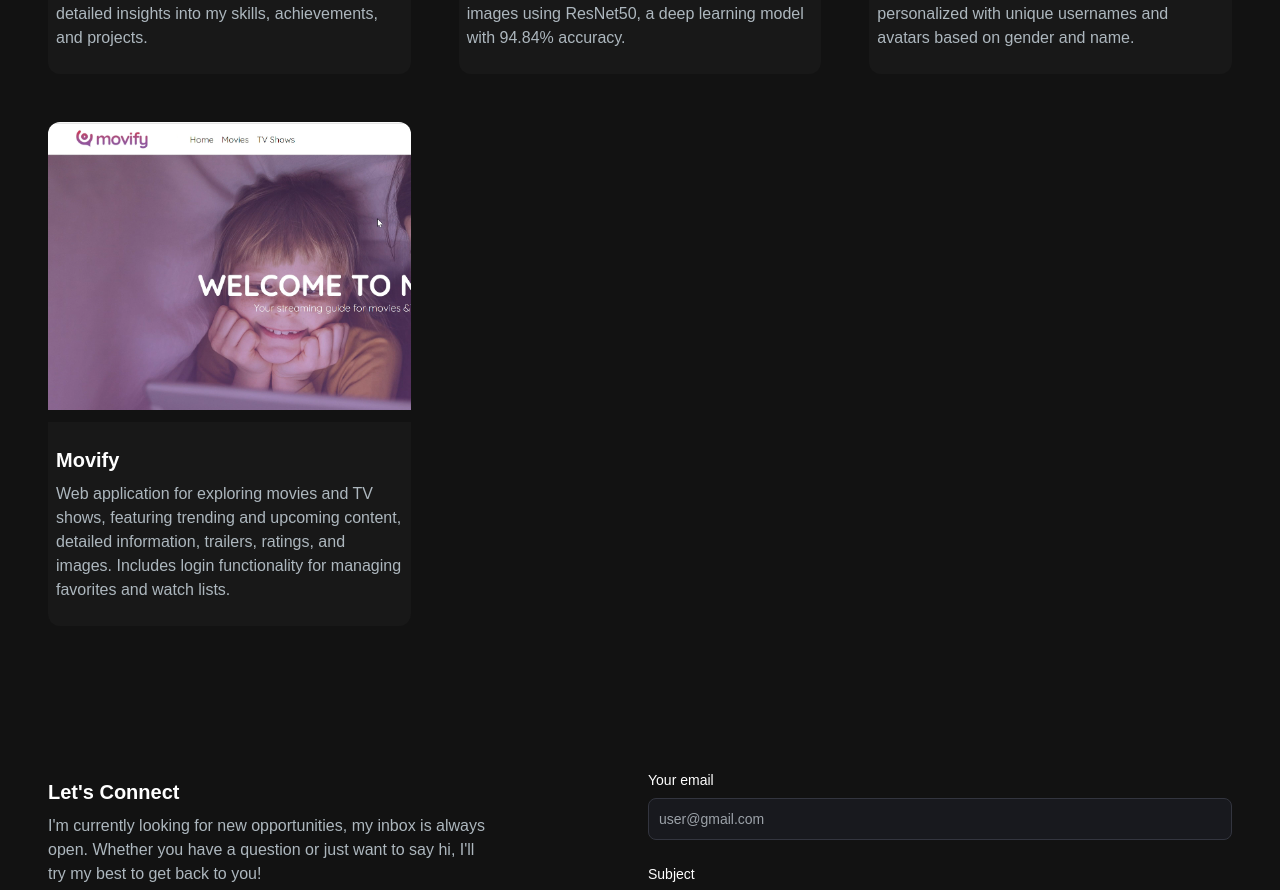
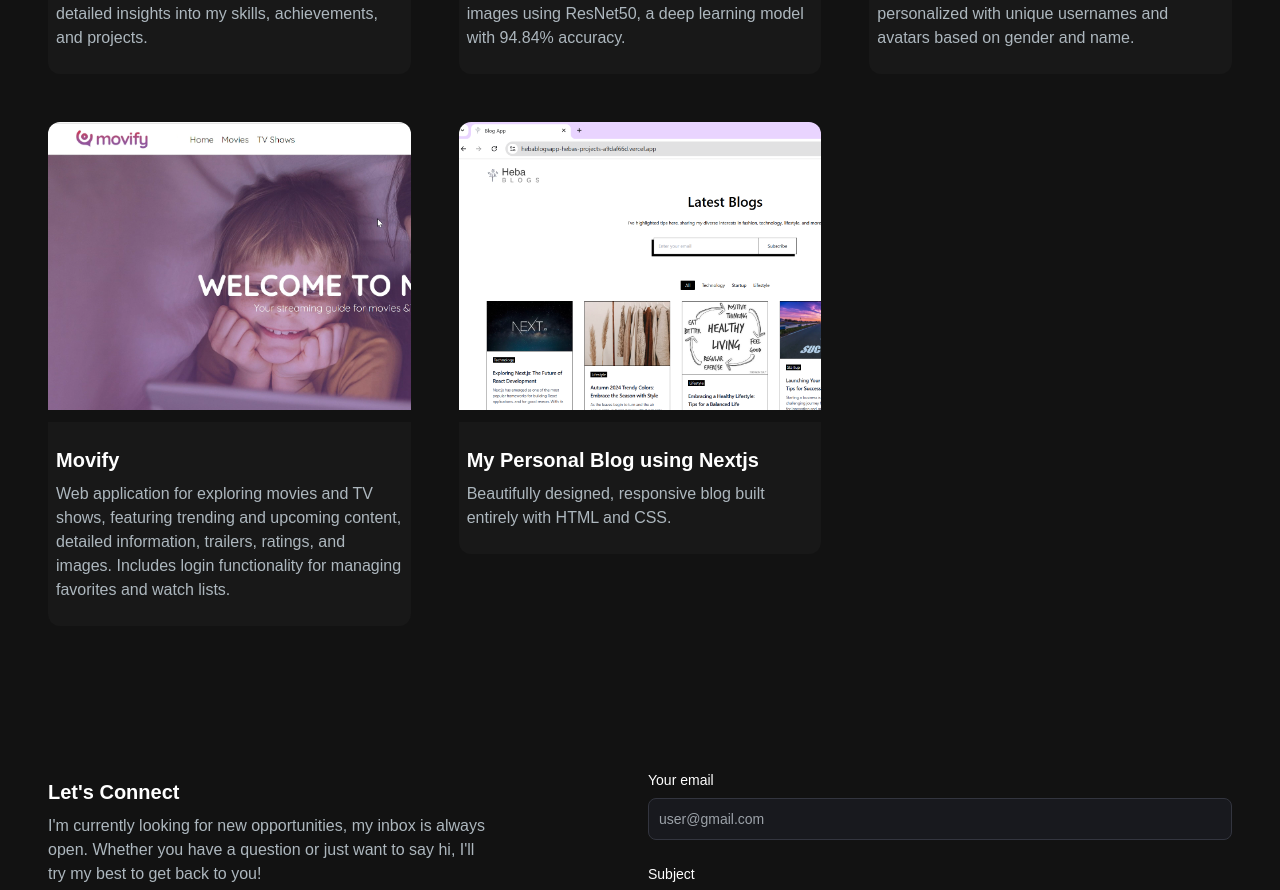
Before and after one commit to HebaHamdan2/MyPortfolio-app, a Next.js app: page / in a window 1280 px wide. Shown: the part 1920-2810 px from the top of the page. Built offline with nearby package versions, Linux system fonts and the light colour scheme.

Commit message:
add new Project

```diff
--- a/app/components/ProjectsSection.jsx
+++ b/app/components/ProjectsSection.jsx
@@ -41,15 +41,15 @@ const projectsData = [
     gitUrl: "https://github.com/HebaHamdan2/movify",
     previewUrl: "/",
   },
-  // {
-  //   id: 5,
-  //   title: "Steak House Dashboard",
-  //   description: "A real-world management system built with PHP. It manages customers, sends birthday celebration messages, creates transactions, and more.",
-  //   image: "/images/projects/SteackHouse.png",
-  //   tag: ["All", "Full Stack"],
-  //   gitUrl: "/",
-  //   previewUrl: "/",
-  // },
+  {
+    id: 5,
+    title: "My Personal Blog using Nextjs",
+    description: "Beautifully designed, responsive blog built entirely with HTML and CSS.",
+    image: "/images/projects/blogApp.png",
+    tag: ["All", "Full Stack"],
+    gitUrl: "https://github.com/HebaHamdan2/MyPersonalBlog-App",
+    previewUrl: "https://hebablogsapp-hebas-projects-a9daf66d.vercel.app/",
+  },
   {
     id: 6,
     title: "Evaluate news article",
@@ -141,12 +141,13 @@ const projectsData = [
     previewUrl: "https://everydayflowersblog.netlify.app/",
   },
 
+
 ];
 
 export const ProjectsSection = () => {
   const [tag, setTag] = useState('Full Stack');
   const ref = useRef(null);
-  const isInView = (ref, { once: true });//once the section in the view
+  const isInView = (ref, { once: true });
   const handleTagChange = (newTag) => {
     setTag(newTag);
   }
```
Also changed, not shown: public/images/projects/blogApp.png (added).
